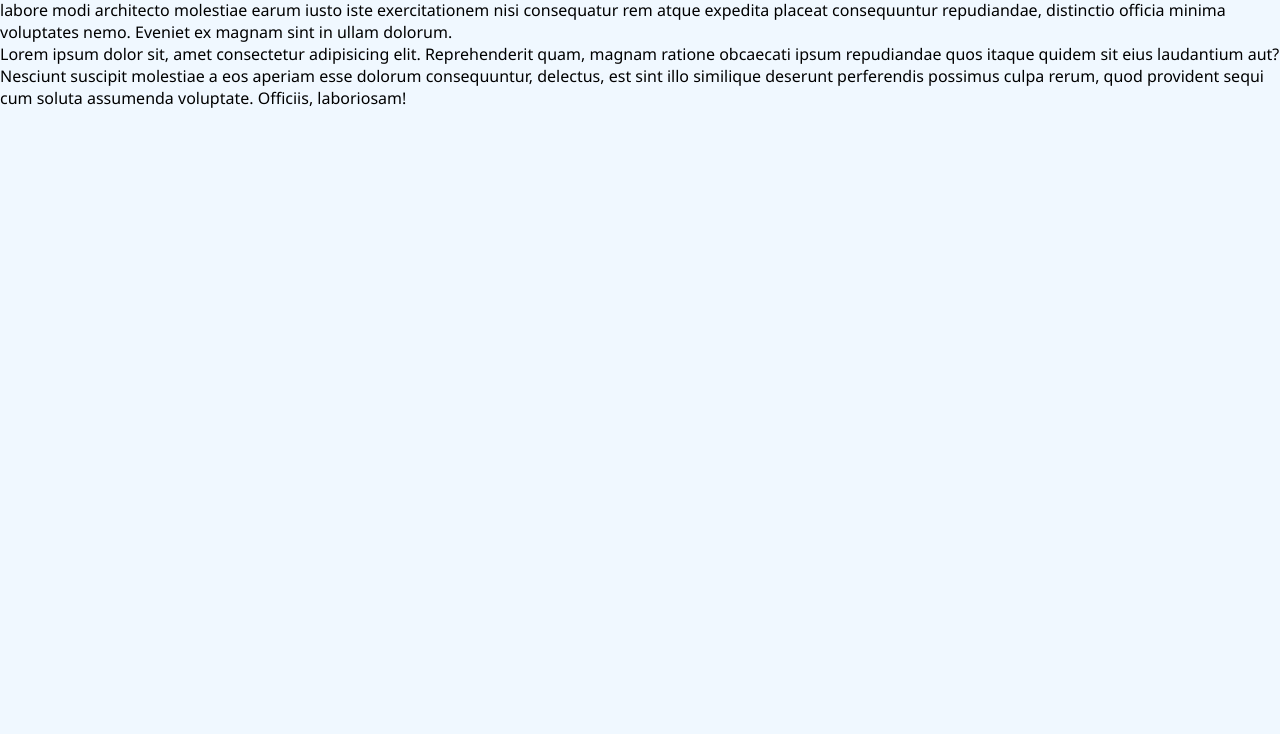
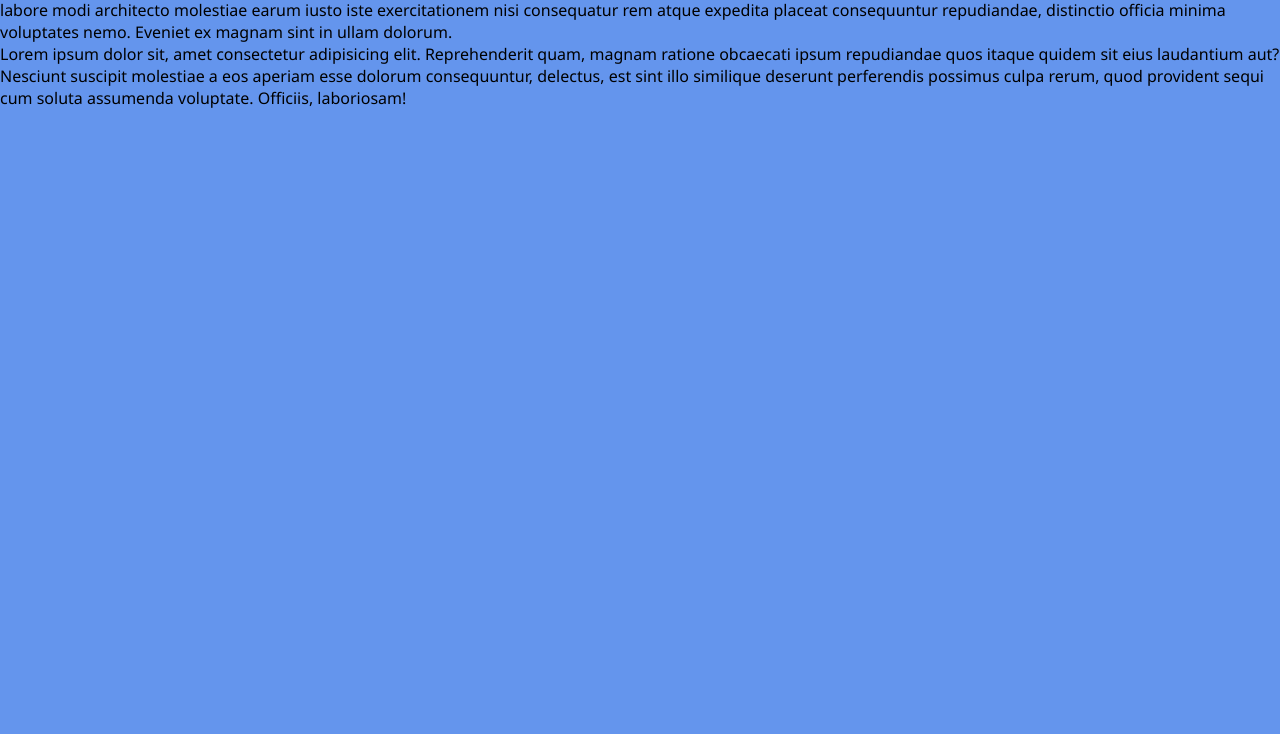
Before and after one commit to hlagares/primeraPagWeb, a plain HTML site: page index.html in a window 1280 px wide. Shown: the part 66-800 px from the top of the page. Drawn offline with Linux system fonts and the light colour scheme.

Commit message:
cambio background

```diff
--- a/style.css
+++ b/style.css
@@ -6,5 +6,5 @@
 }
 
 body{
-    background-color: aliceblue;
+    background-color: cornflowerblue;
 }
```
